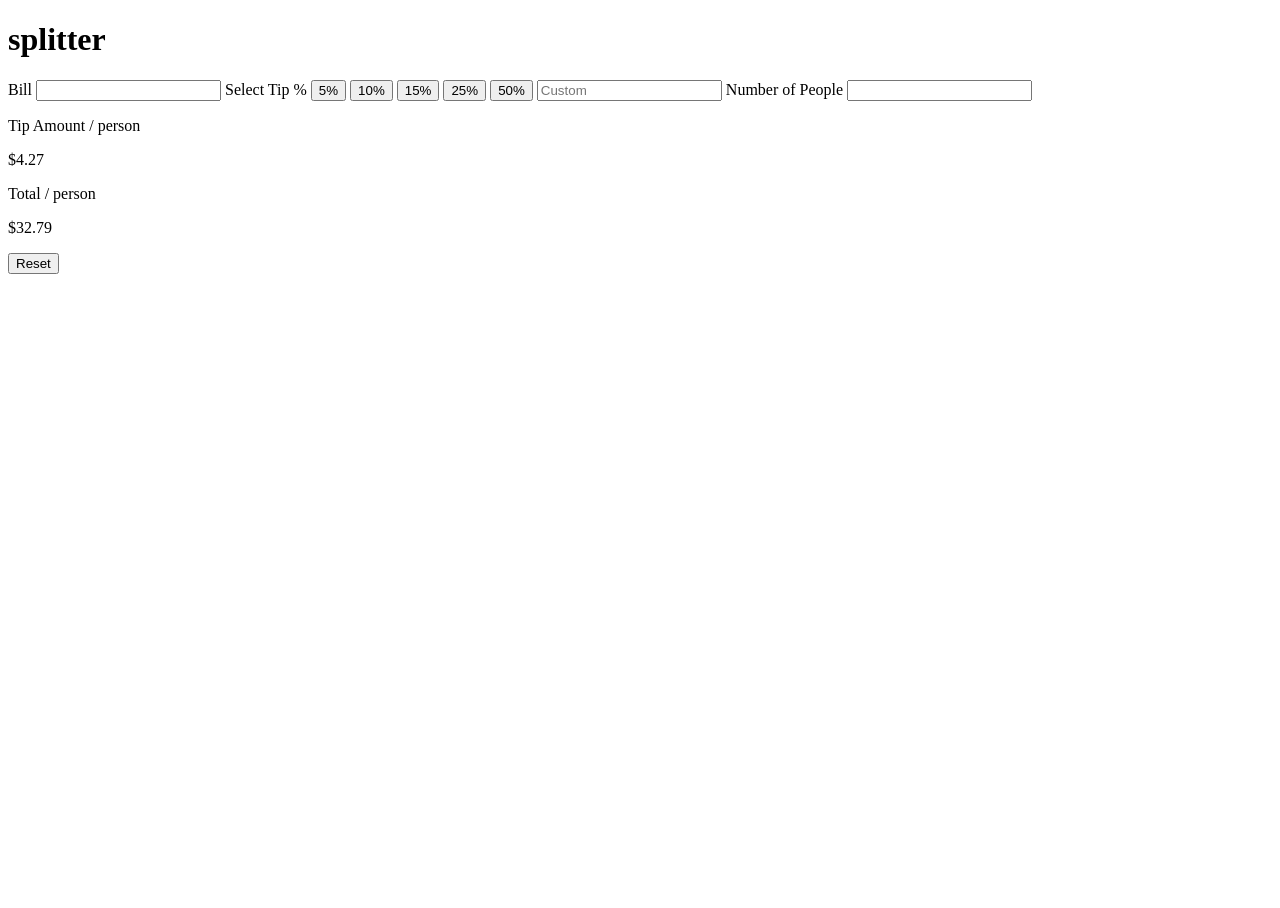
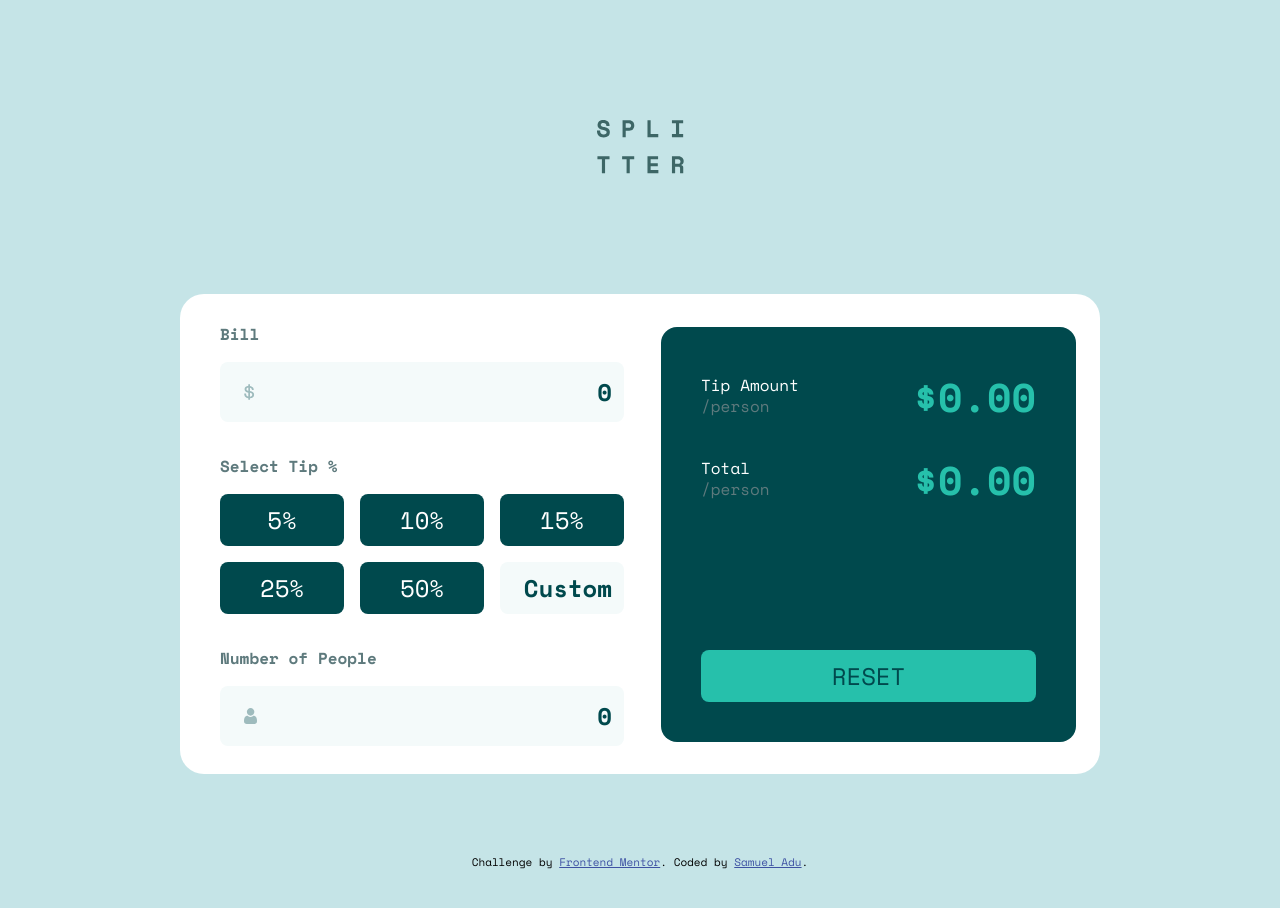
Before and after one commit to samuel-adu/tip-calculator, a plain HTML site: page index.html in a window 1280 px wide. Before the commit the page ends 800 px from the top, so only its background shows below. Drawn offline with nearby package versions, Linux system fonts and the light colour scheme.

Commit message:
update styles

```diff
--- a/index.html
+++ b/index.html
@@ -11,52 +11,89 @@
       sizes="32x32"
       href="./images/favicon-32x32.png"
     />
+    <link rel="preconnect" href="https://fonts.googleapis.com" />
+    <link rel="preconnect" href="https://fonts.gstatic.com" crossorigin />
+    <link
+      href="https://fonts.googleapis.com/css2?family=Space+Mono:wght@400;700&display=swap"
+      rel="stylesheet"
+    />
 
     <title>Frontend Mentor | Tip calculator app</title>
 
-    <!-- Feel free to remove these styles or customise in your own stylesheet 👍 -->
-    <style>
-      .attribution {
-        font-size: 11px;
-        text-align: center;
-      }
-      .attribution a {
-        color: hsl(228, 45%, 44%);
-      }
-    </style>
+    <link rel="stylesheet" href="style.css" />
+    <script src="/main.js" defer></script>
   </head>
   <body>
-    <h1>splitter</h1>
-    <label for="bill">Bill</label>
-    <input type="text" name="Bill" id="bill" />
+    <header>
+      <img src="./images/logo.svg" alt="splitter brand logo" />
+    </header>
 
-    <label for="tip"> Select Tip % </label>
-    <button>5%</button>
-    <button>10%</button>
-    <button>15%</button>
-    <button>25%</button>
-    <button>50%</button>
+    <main class="main">
+      <div class="calculator">
+        <label for="bill">Bill</label>
+        <div class="bill-wrapper">
+          <input
+            class="form-control"
+            type="text"
+            name="Bill"
+            id="bill"
+            placeholder="0"
+          />
+          <img src="./images/icon-dollar.svg" alt="dollar icon" />
+        </div>
 
-    <input type="text" name="tip" id="tip" placeholder="Custom" />
+        <label for="tip-percent">Select Tip %</label>
+        <div class="tip-group">
+          <button data-percent="5" class="btn tip-btn">5%</button>
+          <button data-percent="10" class="btn tip-btn">10%</button>
+          <button data-percent="15" class="btn tip-btn">15%</button>
+          <button data-percent="25" class="btn tip-btn">25%</button>
+          <button data-percent="50" class="btn tip-btn">50%</button>
+          <input
+            class="form-control"
+            type="text"
+            name="tip"
+            id="custom-tip"
+            placeholder="Custom"
+          />
+        </div>
 
-    <label for="numberOfPeople">Number of People</label>
-    <input type="text" name="numberOfPeople" id="numberOfPeople" />
+        <label for="num-of-people">Number of People</label>
+        <div class="people-wrapper">
+          <input
+            class="form-control"
+            type="text"
+            name="numberOfPeople"
+            id="num-of-people"
+            placeholder="0"
+          />
+          <small class="error-message" id="error-message"></small>
+          <img src="./images/icon-person.svg" alt="person icon" />
+        </div>
+      </div>
 
-    <div>
-      <p>Tip Amount / person</p>
-      <p>$4.27</p>
+      <div class="result-board">
+        <div class="result-body">
+          <div class="result">
+            <p class="result__text">Tip Amount<span>/person</span></p>
+            <p id="tip-amount-per-person" class="result__amount">$0.00</p>
+          </div>
 
-      <p>Total / person</p>
-      <p>$32.79</p>
+          <div class="result">
+            <p class="result__text">Total<span>/person</span></p>
+            <p id="total-amount-per-person" class="result__amount">$0.00</p>
+          </div>
+        </div>
 
-      <button type="reset">Reset</button>
-    </div>
+        <button id="reset-btn" class="btn reset-btn">Reset</button>
+      </div>
+    </main>
 
-    <!-- <div class="attribution">
+    <div class="attribution">
       Challenge by
       <a href="https://www.frontendmentor.io?ref=challenge" target="_blank"
         >Frontend Mentor</a
-      >. Coded by <a href="#">Your Name Here</a>.
-    </div> -->
+      >. Coded by <a href="https://www.samueladu.dev">Samuel Adu</a>.
+    </div>
   </body>
 </html>
--- a/style.css
+++ b/style.css
@@ -35,7 +35,7 @@ body {
   background-color: var(--white);
   border-top-left-radius: var(--border-radius-l);
   border-top-right-radius: var(--border-radius-l);
-  border-radius: var(--border-radius-l);
+  margin-bottom: 2.5rem;
 }
 
 .calculator {
@@ -187,6 +187,7 @@ label {
 .attribution {
   font-size: 11px;
   text-align: center;
+  margin-bottom: 2.5rem;
 }
 .attribution a {
   color: hsl(228, 45%, 44%);
@@ -204,19 +205,16 @@ label {
 }
 
 @media (min-width: 980px) {
-  /* body {
-    display: flex;
-    align-items: center;
-    justify-content: center;
-    flex-direction: column;
-    height: 100svh;
-  } */
+  header {
+    margin-block: 5rem;
+  }
 
   .main {
     display: flex;
     align-items: center;
     justify-content: space-between;
-    margin: auto;
+    margin-inline: auto;
+    margin-bottom: 5rem;
     border-radius: var(--border-radius-l);
     width: 920px;
     height: 480px;
```
Also changed, not shown: 2 other files.
